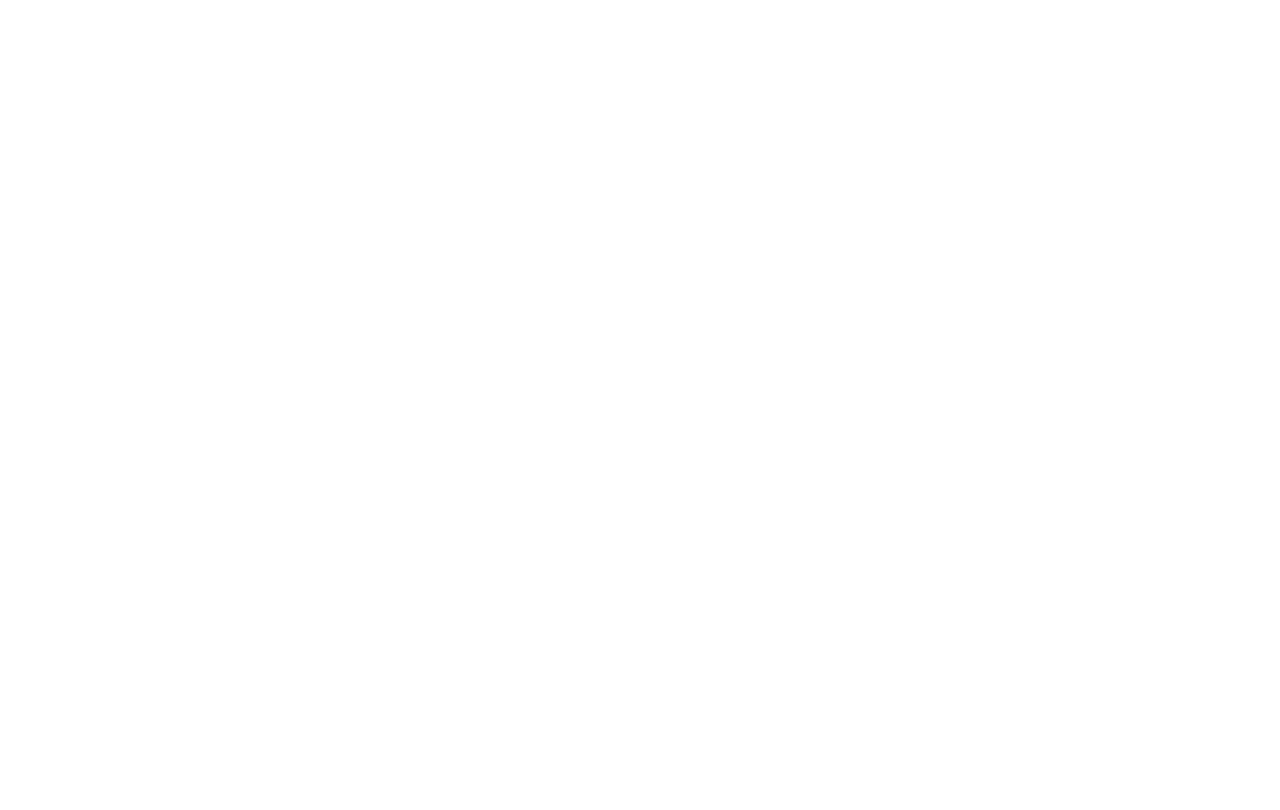
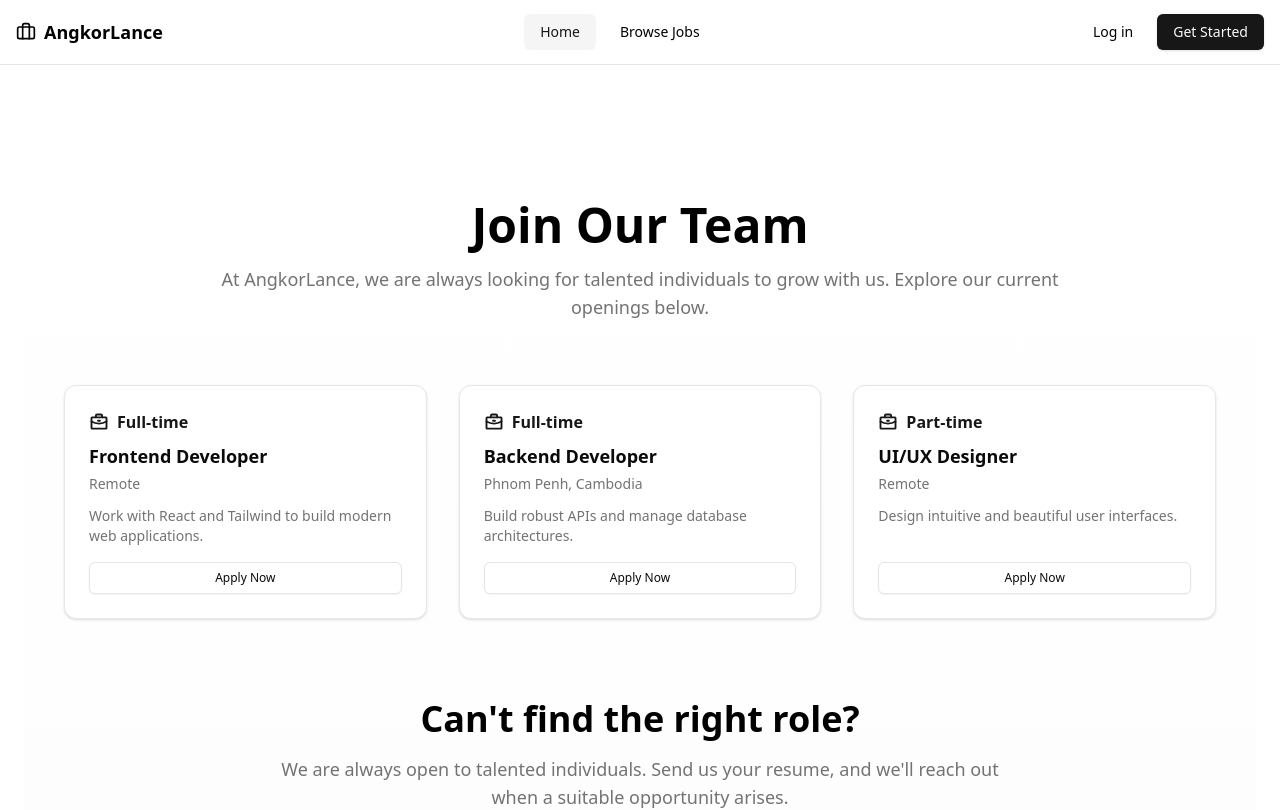
Before and after one commit to Panhavoan-Kymeas/AngkorLance, a React app in the folder frontend/: page /careers in a window 1280 px wide. Shown: the top 810 px of the page. Built offline with nearby package versions, Linux system fonts and the light colour scheme; the HTML template or start-up script is replaced by a standard one.

Commit message:
Add Career Page

```diff
--- /dev/null
+++ b/frontend/src/pages/public/CareerPage.tsx
@@ -0,0 +1,101 @@
+import React from "react";
+import { Card, CardContent } from "@/components/ui/card";
+import { Button } from "@/components/ui/button";
+import { Link } from "react-router-dom";
+import { Briefcase } from "phosphor-react";
+
+interface JobOpening {
+  id: number;
+  title: string;
+  location: string;
+  type: string;
+  description: string;
+}
+
+const JOB_OPENINGS: JobOpening[] = [
+  {
+    id: 1,
+    title: "Frontend Developer",
+    location: "Remote",
+    type: "Full-time",
+    description: "Work with React and Tailwind to build modern web applications.",
+  },
+  {
+    id: 2,
+    title: "Backend Developer",
+    location: "Phnom Penh, Cambodia",
+    type: "Full-time",
+    description: "Build robust APIs and manage database architectures.",
+  },
+  {
+    id: 3,
+    title: "UI/UX Designer",
+    location: "Remote",
+    type: "Part-time",
+    description: "Design intuitive and beautiful user interfaces.",
+  },
+];
+
+const CareerPage: React.FC = () => {
+  return (
+    <section className="py-28 px-6 bg-gradient-to-b from-background to-muted/20">
+      <div className="max-w-4xl mx-auto text-center mb-16">
+        <h1 className="text-4xl md:text-5xl font-bold mb-4">
+          Join Our Team
+        </h1>
+        <p className="text-lg text-muted-foreground">
+          At AngkorLance, we are always looking for talented individuals to grow with us. Explore our current openings below.
+        </p>
+      </div>
+
+      <div className="grid grid-cols-1 md:grid-cols-2 lg:grid-cols-3 gap-8 max-w-6xl mx-auto">
+        {JOB_OPENINGS.map((job) => (
+          <Card
+            key={job.id}
+            className="transition-all duration-300 hover:shadow-2xl hover:-translate-y-1 cursor-pointer"
+          >
+            <CardContent className="p-6 flex flex-col h-full justify-between">
+              <div>
+                <div className="flex items-center gap-2 mb-2 text-primary">
+                  <Briefcase size={20} weight="bold" />
+                  <span className="font-semibold">{job.type}</span>
+                </div>
+                <h2 className="text-lg font-bold mb-1">{job.title}</h2>
+                <p className="text-sm text-muted-foreground mb-3">{job.location}</p>
+                <p className="text-sm text-muted-foreground">{job.description}</p>
+              </div>
+
+              <Button
+                asChild
+                size="sm"
+                variant="outline"
+                className="mt-4 w-full hover:shadow-xl transition-all duration-300"
+              >
+                <Link to={`/careers/${job.id}`}>Apply Now</Link>
+              </Button>
+            </CardContent>
+          </Card>
+        ))}
+      </div>
+
+      {/* CTA Section */}
+      <section className="mt-20 text-center max-w-3xl mx-auto">
+        <h2 className="text-3xl md:text-4xl font-bold mb-4">
+          Can't find the right role?
+        </h2>
+        <p className="text-muted-foreground text-lg mb-6">
+          We are always open to talented individuals. Send us your resume, and we'll reach out when a suitable opportunity arises.
+        </p>
+        <Button
+          asChild
+          size="lg"
+          className="gap-2 transition-all duration-300 hover:shadow-2xl hover:-translate-y-1"
+        >
+          <Link to="/auth/contact">Submit Your Resume</Link>
+        </Button>
+      </section>
+    </section>
+  );
+};
+
+export default CareerPage;
--- a/frontend/src/routes/PublicRoutes.tsx
+++ b/frontend/src/routes/PublicRoutes.tsx
@@ -7,6 +7,7 @@
 import { publicPages } from "@/types/navigation";
 import BlogPage from "@/pages/public/BlogPage";
 import PricingPage from "@/pages/public/PricingPage";
+import CareerPage from "@/pages/public/CareerPage";
 
 const companyName = "Angkorlance";
 
@@ -19,6 +20,7 @@
         <Route path="/about" element={<About companyName={companyName} />} />
         <Route path="/blog" element={<BlogPage />}/>
         <Route path="/pricing" element={<PricingPage />} />
+        <Route path="/careers" element={<CareerPage />} />
       </Route>
     </Routes>
   );
```
